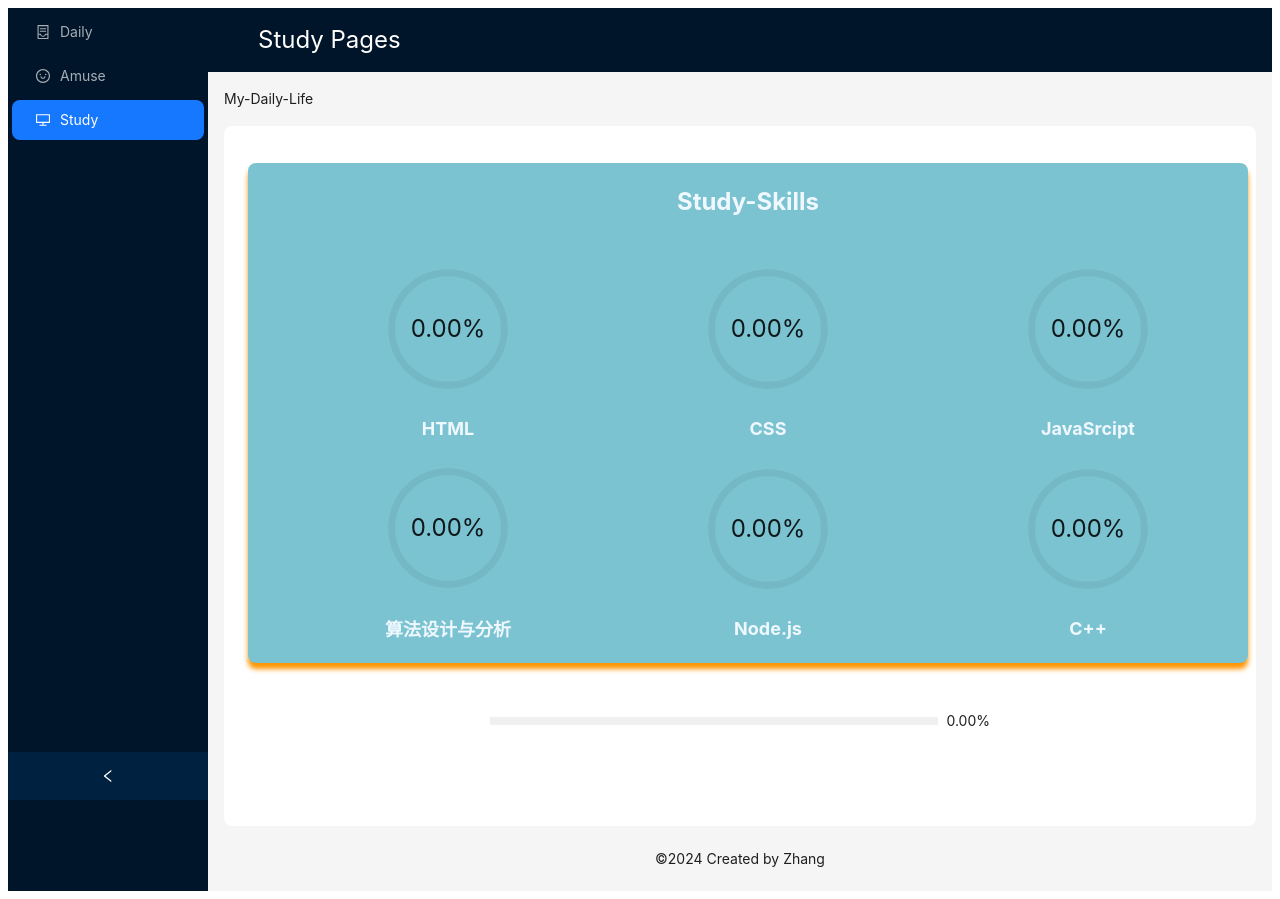
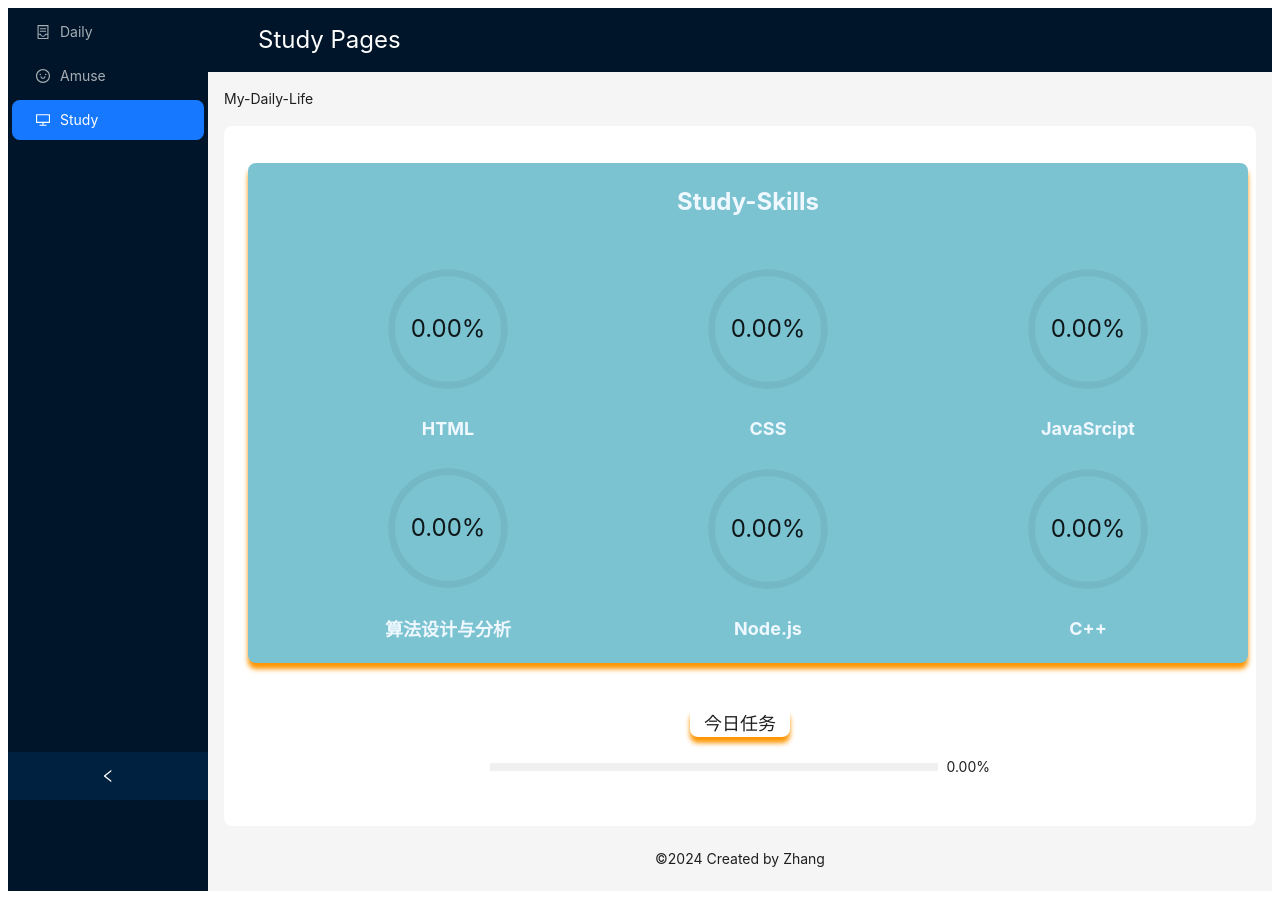
Before and after one commit to continuing2022/first-react, a React (Create React App) app: page /3 in a window 1280 px wide. Built offline with nearby package versions, Linux system fonts and the light colour scheme.

Commit message:
学习添加每天任务

```diff
--- a/src/pages/Study/index.css
+++ b/src/pages/Study/index.css
@@ -59,12 +59,25 @@
     }
 
     .DailyStudy {
+        display: flex;
+        flex-direction: column;
         width: 500px;
         height: 100px;
         margin: auto;
-        border-radius: 8px;
-        box-shadow: 0px 6px 5px (0, 0, 0.3);
-        padding-top: 20px;
+
+
+        p {
+            display: flex;
+            justify-content: center;
+            align-items: center;
+            position: relative;
+            left: 200px;
+            font-size: 18px;
+            height: 30px;
+            width: 100px;
+            border-radius: 8px;
+            box-shadow: 0px 6px 5px #FF9500;
+        }
 
     }
 }
--- a/src/pages/Study/index.js
+++ b/src/pages/Study/index.js
@@ -143,8 +143,7 @@ const Study = () => {
                             </div>
                         </div>
                         <div className='DailyStudy' >
-
-
+                            <p>今日任务</p>
                             <Tooltip placement="top" title={`今天已经看了${plan}集`} >
                                 <Flex vertical gap="small">
                                     <div onClick={handleProgressClick}>
```
